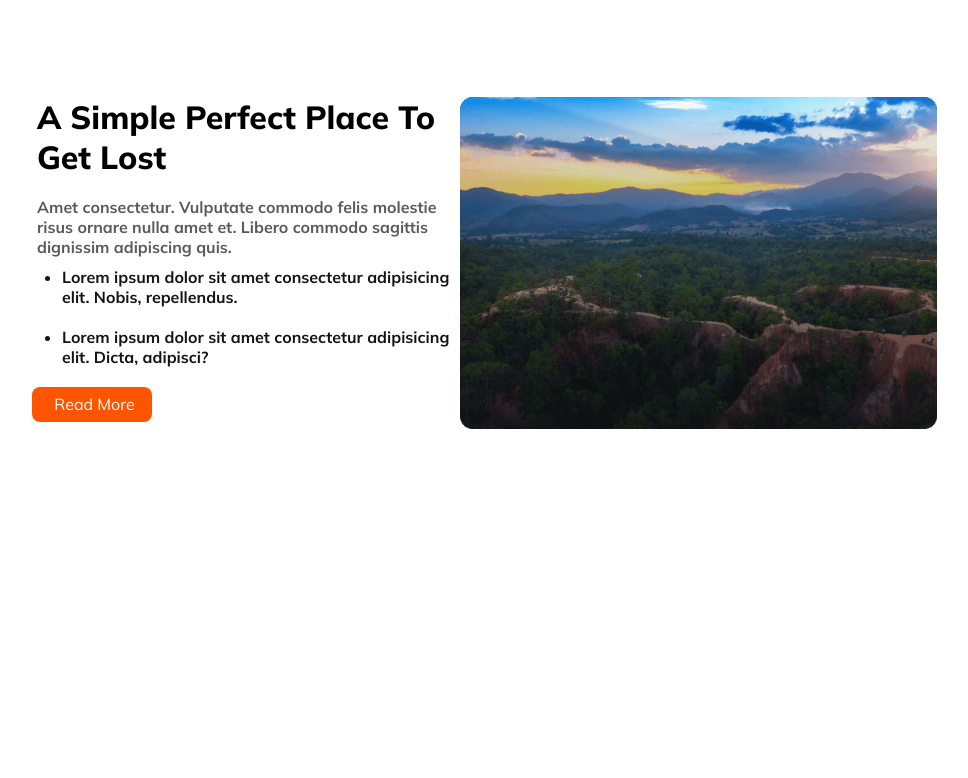
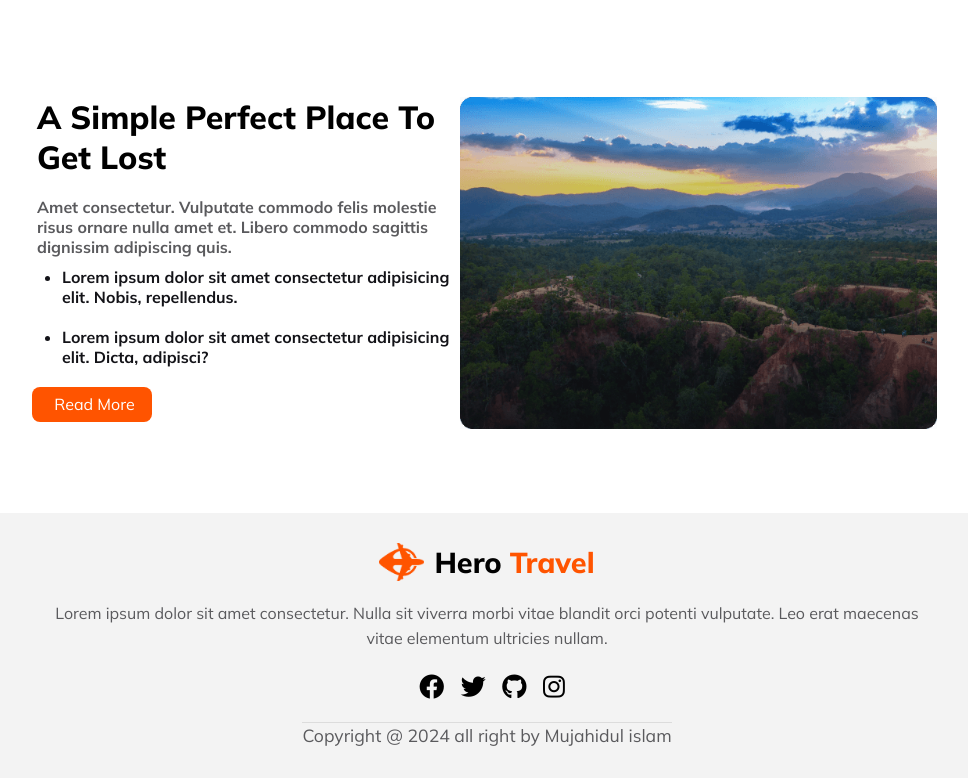
Before and after one commit to MujahidulIslam4541/Hero-travel, a plain HTML site: page index.html in a window 1280 px wide. Shown: the part 2851-3629 px from the top of the page, without its empty margins (153-1121 px from the left). Before the commit the page ends 3284 px from the top, so only its background shows below. Drawn offline with Linux system fonts and the light colour scheme.

Commit message:
footer section complete

```diff
--- a/index.html
+++ b/index.html
@@ -183,7 +183,20 @@
     </main>
 
     <footer>
-
+        <div class="footer-container">
+            <div class="logo">
+                <img src="./Images/Group 40071 (2).png" alt="">
+                <h2>Hero <span>Travel</span></h2>
+            </div>
+            <p>Lorem ipsum dolor sit amet consectetur. Nulla sit viverra morbi vitae blandit orci potenti vulputate. Leo erat maecenas vitae elementum ultricies nullam. </p>
+            <div class="icon">
+                <i class="fa-brands fa-facebook"></i>
+                <i class="fa-brands fa-twitter"></i>
+                <i class="fa-brands fa-github"></i>
+                <i class="fa-brands fa-instagram"></i>
+            </div>
+            <p class="copyright">Copyright @ 2024 all right by Mujahidul islam</p>
+        </div>
     </footer>
 </body>
 </html>
--- a/style/style.css
+++ b/style/style.css
@@ -267,3 +267,37 @@ input ,select ,button {
     width: 100%;
 }
 /* perfect section end */
+
+
+/* footer section start */
+footer{
+    margin-top: 80px;
+    background: rgba(19, 19, 24, 0.05);
+}
+.footer-container{
+    padding: 30px 0;
+    width:70% ;
+    margin: 0 auto;
+    display: flex;
+    flex-direction: column;
+    justify-content: center;
+    align-items: center;
+    text-align: center;
+}
+.footer-container p{
+    color: rgb(90, 90, 93);
+    line-height: 25px;
+    margin-top: 20px;
+}
+.icon{
+    margin-top: 20px;
+    font-size: 25px;
+}
+.icon i{
+    margin-left: 10px;
+}
+.copyright{
+    border-top:  1px solid rgba(19, 19, 24, 0.1);
+    color: black;
+    font-size: 1.1rem;
+}
```
